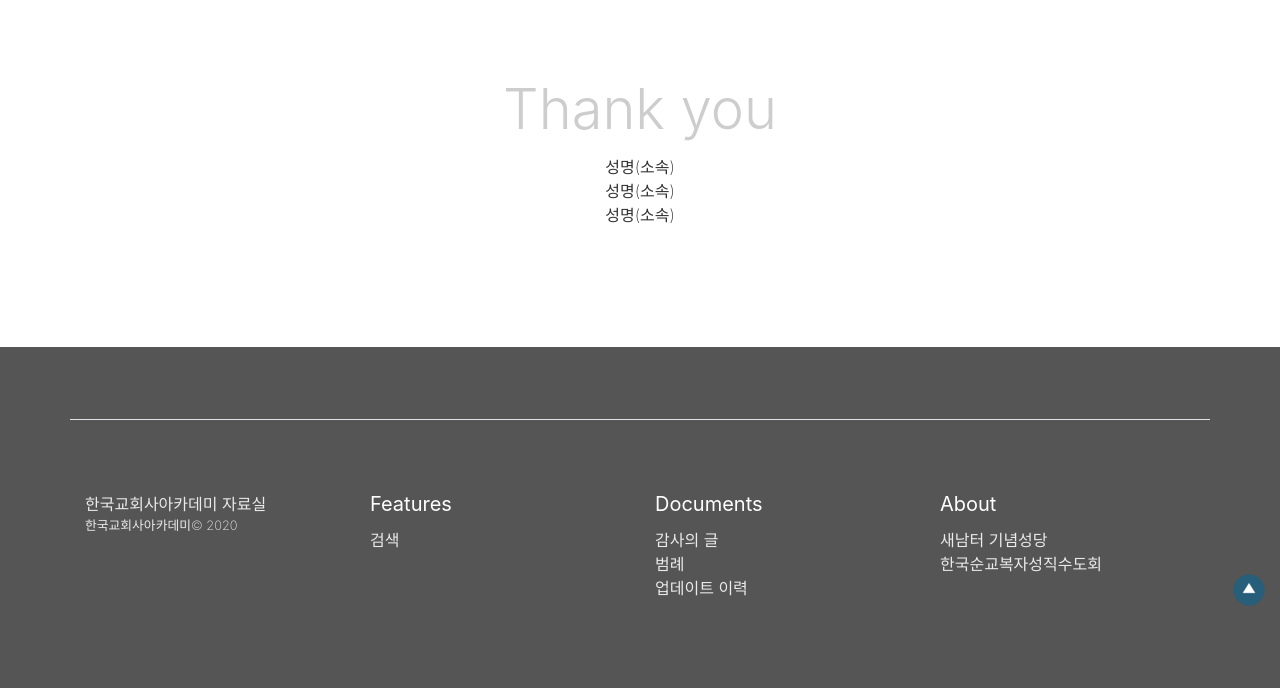
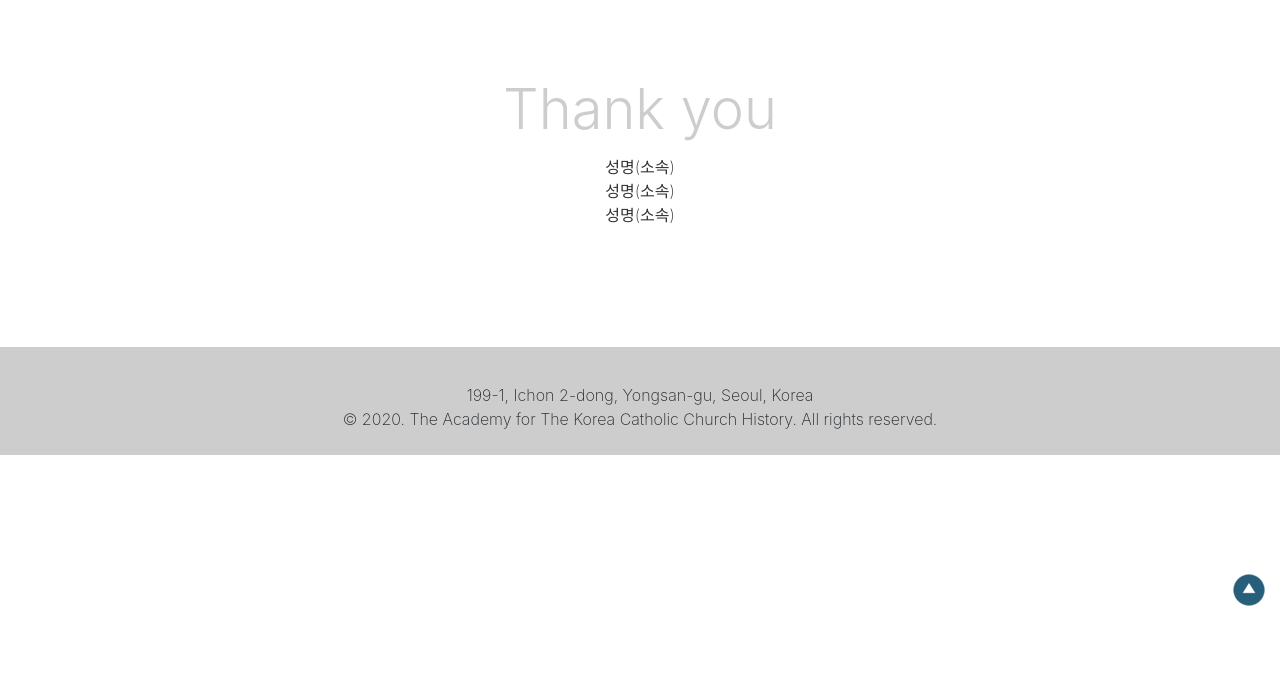
Before and after one commit to brotherhood-acch/booklist, a Jekyll site: the page built from thanks.html, in a window 1280 px wide. Shown: the part 279-967 px from the top of the page. Built offline with Jekyll 4.4.1, drawn with Linux system fonts in a browser that asks for light colours; after the commit the page ends 900 px from its top, so only the background shows below that.

Commit message:
푸터 수정

```diff
--- a/_includes/footer.html
+++ b/_includes/footer.html
@@ -1,37 +1,8 @@
-<div class="py-5 bg-dark">
+<div class="py-3 bg-primary">
 	<div class="container">
-		<div class="row pt-5 border-top">
-			<div class="col-12 col-md text-light col-md-3">한국교회사아카데미 자료실 <small class="d-block mb-3 text-light">한국교회사아카데미© 2020</small> </div>
-			<div class="col-6 col-md col-md-3">
-				<h5><b>Features</b></h5>
-				<ul class="list-unstyled">
-					<li>
-						<a class="text-light" href="{{site.baseurl}}/search">검색</a>
-					</li>
-				</ul>
-			</div>
-			<div class="col-6 col-md col-md-3">
-				<h5><b>Documents</b></h5>
-				<ul class="list-unstyled">
-					<li>
-						<a class="text-light" href="{{site.baseurl}}/thanks">감사의 글</a>
-					</li>
-					<li>
-						<a class="text-light" href="{{site.baseurl}}/legend">범례</a>
-					</li>
-					<li>
-						<a class="text-light" href="{{site.baseurl}}/realese">업데이트 이력</a>
-					</li>
-				</ul>
-			</div>
-			<div class="col-6 col-md col-md-3">
-				<h5><b>About</b></h5>
-				<ul class="list-unstyled">
-					<li class="text-light">
-						<a class="text-light" href="http://saenamteo.or.kr/" target="_blank">새남터 기념성당</a></li>
-					<li class="text-light">
-						<a class="text-light" href="http://www.brotherhood.or.kr/" target="_blank">한국순교복자성직수도회</a></li>
-				</ul>
+		<div class="row">
+			<div class="col-md-12 text-center">
+				<p class="mt-2 mb-0">199-1, Ichon 2-dong, Yongsan-gu, Seoul, Korea<br>© 2020. The Academy for The Korea Catholic Church History. All rights reserved.</p>
 			</div>
 		</div>
 	</div>
```
